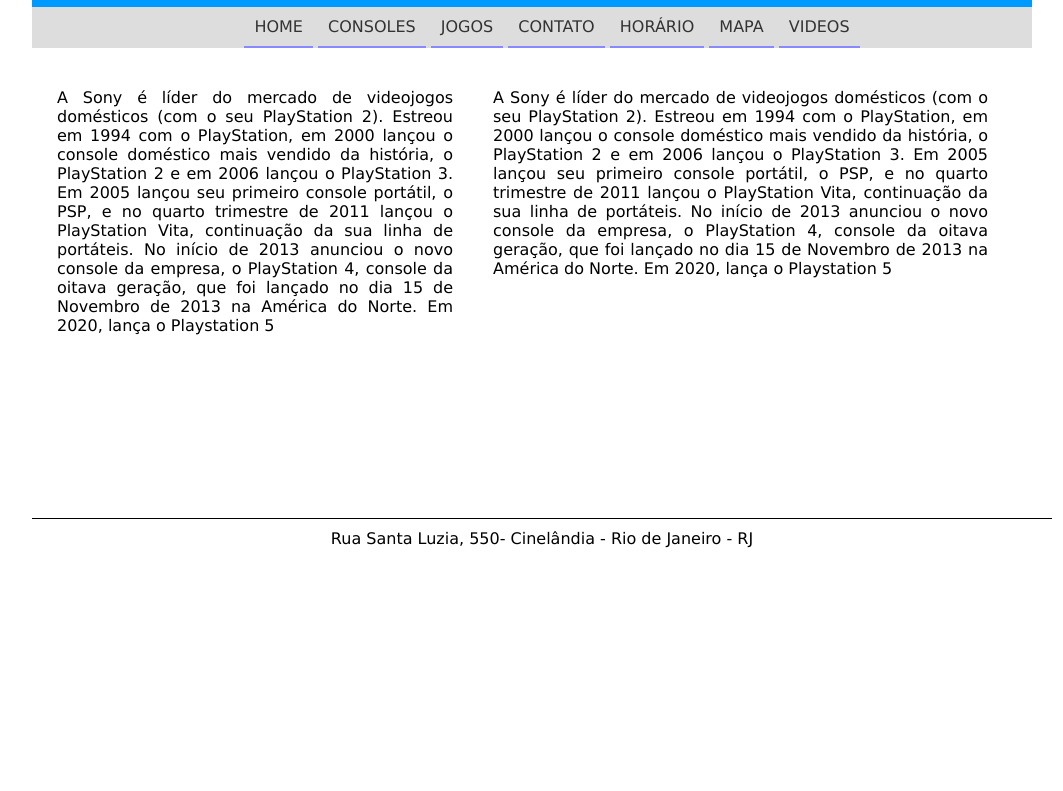
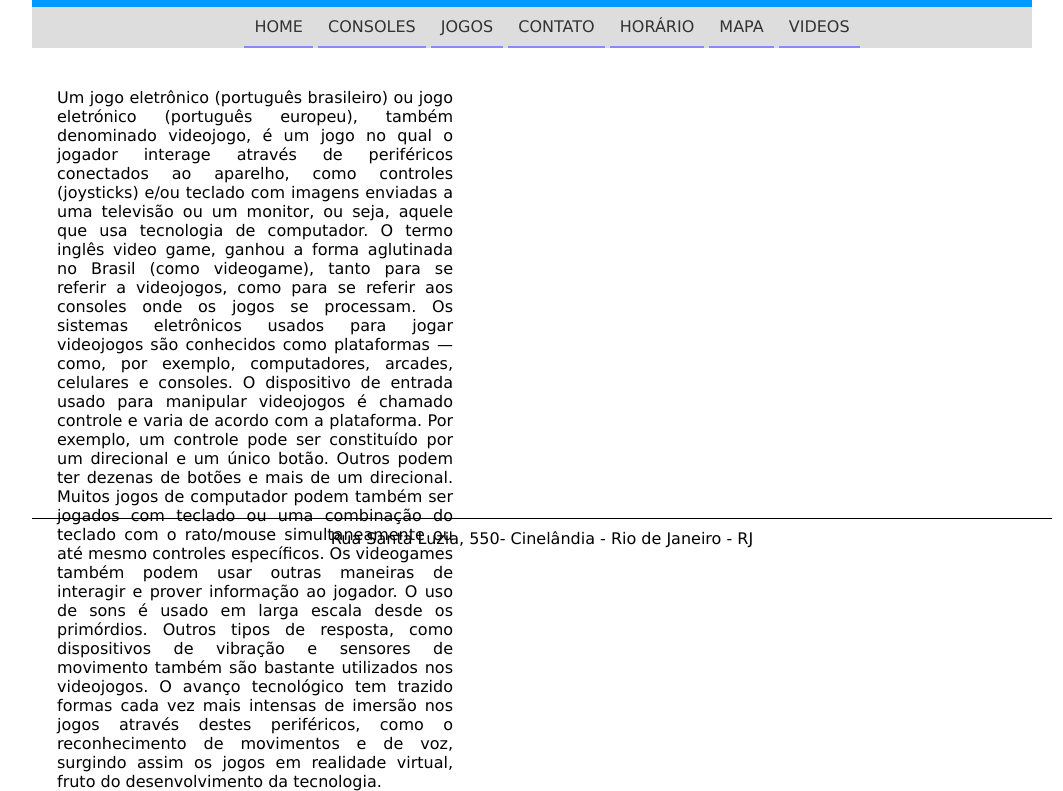
Before and after one commit to RicMagalhaes/aula2, a plain HTML site: page jogos2.html in a window 1280 px wide. Shown: the part 51-842 px from the top of the page, without its empty margins (108-1171 px from the left). Before the commit the page ends 800 px from the top, so only its background shows below. Drawn offline with Linux system fonts and the light colour scheme.

Commit message:
update do Bilbo

```diff
--- a/jogos2.html
+++ b/jogos2.html
@@ -27,24 +27,13 @@
                 <div id="primaria">
                 <div id='c1'>
 
-						<p> A Sony é líder do mercado de videojogos domésticos
-								(com o seu PlayStation 2). Estreou em 1994 com o PlayStation,
-								em 2000 lançou o console doméstico mais vendido da história, o PlayStation 2 e em 2006 lançou o PlayStation 3. Em 2005 lançou seu primeiro console portátil, o PSP, e no quarto trimestre de 2011 lançou o PlayStation Vita, continuação da sua linha de portáteis.
-
-								No início de 2013 anunciou o novo console da empresa,
-								o PlayStation 4, console da oitava geração, que foi lançado no dia
-								15 de Novembro de 2013 na América do Norte. Em 2020, lança o Playstation 5</p>
-
-                </div>
-                <div id='texto'>
-
-                    <p> A Sony é líder do mercado de videojogos domésticos
-                        (com o seu PlayStation 2). Estreou em 1994 com o PlayStation,
-                        em 2000 lançou o console doméstico mais vendido da história, o PlayStation 2 e em 2006 lançou o PlayStation 3. Em 2005 lançou seu primeiro console portátil, o PSP, e no quarto trimestre de 2011 lançou o PlayStation Vita, continuação da sua linha de portáteis.
-
-                        No início de 2013 anunciou o novo console da empresa,
-                        o PlayStation 4, console da oitava geração, que foi lançado no dia
-                        15 de Novembro de 2013 na América do Norte. Em 2020, lança o Playstation 5</p>
+						<p> Um jogo eletrônico (português brasileiro) ou jogo eletrónico (português europeu), também denominado videojogo, é um jogo no qual o jogador interage através de periféricos conectados ao aparelho, como controles (joysticks) e/ou teclado com imagens enviadas a uma televisão ou um monitor, ou seja, aquele que usa tecnologia de computador.
+							O termo inglês video game, ganhou a forma aglutinada no Brasil (como videogame), tanto para se referir a videojogos, como para se referir aos consoles onde os jogos se processam.
+							Os sistemas eletrônicos usados para jogar videojogos são conhecidos como plataformas — como, por exemplo, computadores, arcades, celulares e consoles.
+							O dispositivo de entrada usado para manipular videojogos é chamado controle e varia de acordo com a plataforma. Por exemplo, um controle pode ser constituído por um direcional e um único botão.
+							Outros podem ter dezenas de botões e mais de um direcional. Muitos jogos de computador podem também ser jogados com teclado ou uma combinação do teclado com o rato/mouse simultaneamente ou até mesmo controles específicos.
+							Os videogames também podem usar outras maneiras de interagir e prover informação ao jogador. O uso de sons é usado em larga escala desde os primórdios. Outros tipos de resposta, como dispositivos de vibração e sensores de movimento também são bastante utilizados nos videojogos.
+							O avanço tecnológico tem trazido formas cada vez mais intensas de imersão nos jogos através destes periféricos, como o reconhecimento de movimentos e de voz, surgindo assim os jogos em realidade virtual, fruto do desenvolvimento da tecnologia.</p>
 
                 </div>
 				</div>
```
